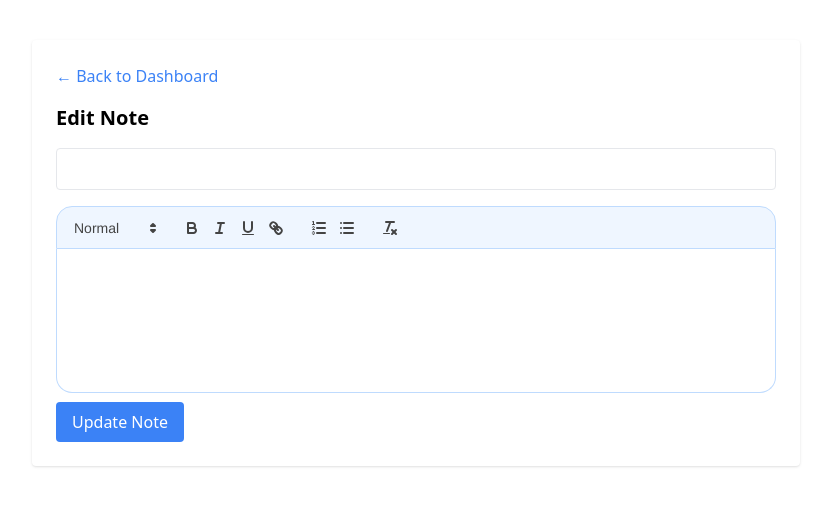
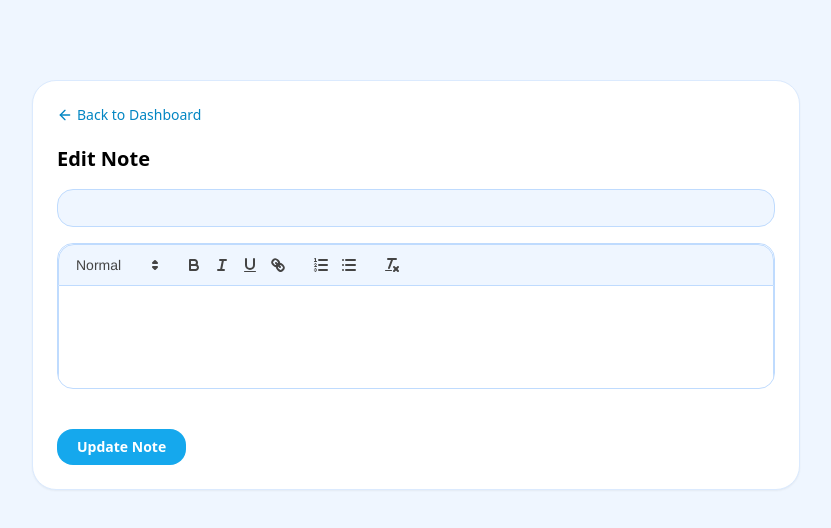
Before and after one commit to niRmana11/CollabNote, a React (Vite) app in the folder frontend/: page /edit-note/1 in a window 1280 px wide. Shown: the top 528 px of the page, without its empty margins (224-1055 px from the left). Built offline with nearby package versions, Linux system fonts and the light colour scheme; no server answers.

Commit message:
Finalize the full UI design

```diff
--- a/frontend/package.json
+++ b/frontend/package.json
@@ -11,6 +11,7 @@
   },
   "dependencies": {
     "axios": "^1.13.6",
+    "lucide-react": "^0.577.0",
     "quill": "^2.0.3",
     "react": "^18.3.1",
     "react-dom": "^18.3.1",
--- a/frontend/src/pages/Collaborators.jsx
+++ b/frontend/src/pages/Collaborators.jsx
@@ -1,5 +1,6 @@
 import { useEffect, useState } from "react";
 import { useParams, useNavigate } from "react-router-dom";
+import { ArrowLeft } from "lucide-react";
 import {
   getNoteById,
   addCollaborator,
@@ -45,16 +46,22 @@ function Collaborators() {
     fetchNote();
   }, []);
 
-  if (!note) return <p>Loading...</p>;
+  if (!note)
+    return (
+      <p className="text-center mt-10 text-sm text-gray-400">Loading...</p>
+    );
 
   return (
-    <div className="max-w-xl mx-auto mt-10 bg-white p-6 rounded shadow">
+    <div className="min-h-screen bg-blue-50 px-4 py-10">
+      <div className="flex justify-center mt-10 px-4">
+        <div className="w-full max-w-xl bg-white border border-blue-100 p-6 rounded-3xl shadow-sm">
           {/* Back button */}
           <button
             onClick={() => navigate("/dashboard")}
-        className="flex items-center gap-1 text-blue-500 hover:text-blue-700 mb-4"
+            className="flex items-center gap-1 text-sm text-[#0286c3] font-medium hover:text-[#034f72] mb-5 transition-colors duration-150"
           >
-        ← Back to Dashboard
+            <ArrowLeft size={16} />
+            Back to Dashboard
           </button>
 
           <h2 className="text-xl font-bold mb-4">Manage Collaborators</h2>
@@ -64,13 +71,13 @@ function Collaborators() {
             <input
               type="email"
               placeholder="User Email"
-          className="border p-2 flex-1 rounded"
+              className="border border-blue-200 bg-blue-50 p-2 px-4 flex-1 rounded-2xl text-sm focus:outline-none focus:ring-2 focus:ring-blue-200"
               value={email}
               onChange={(e) => setEmail(e.target.value)}
             />
             <button
               onClick={handleAdd}
-          className="bg-green-500 text-white px-4 py-2 rounded"
+              className="bg-[#15a8ed] text-white text-sm font-semibold px-5 py-2 rounded-2xl hover:bg-[#0484c0] transition-colors duration-150"
             >
               Add
             </button>
@@ -81,12 +88,14 @@ function Collaborators() {
             {note.collaborators.map((user) => (
               <li
                 key={user._id}
-            className="flex justify-between items-center border p-2 rounded"
+                className="flex justify-between items-center border border-blue-100 bg-blue-50 px-4 py-2 rounded-2xl"
               >
-            <span>{user.name}</span>
+                <span className="text-sm font-medium text-[#034f72]">
+                  {user.name}
+                </span>
                 <button
                   onClick={() => handleRemove(user._id)}
-              className="text-red-500"
+                  className="text-xs font-semibold text-red-400 bg-red-50 border border-red-200 px-3 py-1 rounded-2xl hover:bg-red-100 transition-colors duration-150"
                 >
                   Remove
                 </button>
@@ -94,6 +103,8 @@ function Collaborators() {
             ))}
           </ul>
         </div>
+      </div>
+    </div>
   );
 }
 
--- a/frontend/src/pages/EditNote.jsx
+++ b/frontend/src/pages/EditNote.jsx
@@ -1,6 +1,7 @@
 import { useEffect, useState } from "react";
 import { useParams, useNavigate } from "react-router-dom";
 import ReactQuill from "react-quill";
+import { ArrowLeft } from "lucide-react";
 import "react-quill/dist/quill.snow.css";
 import { getNoteById, updateNote } from "../api/notesApi";
 
@@ -36,43 +37,48 @@ function EditNote() {
   }, []);
 
   return (
-    <div className="flex justify-center mt-10">
+    <div className="min-h-screen bg-blue-50 px-4 py-10">
+      <div className="flex justify-center mt-10 px-4">
         <form
           onSubmit={handleUpdate}
-        className="w-full max-w-3xl bg-white p-6 rounded shadow"
+          className="w-full max-w-3xl bg-white border border-blue-100 p-6 rounded-3xl shadow-sm"
         >
           {/* Back button */}
           <button
             type="button"
             onClick={() => navigate("/dashboard")}
-          className="flex items-center gap-1 text-blue-500 hover:text-blue-700 mb-4"
+            className="flex items-center gap-1 text-sm text-[#0286c3] font-medium hover:text-[#034f72] mb-5 transition-colors duration-150"
           >
-          ← Back to Dashboard
+            <ArrowLeft size={16} />
+            Back to Dashboard
           </button>
 
           <h2 className="text-xl font-bold mb-4">Edit Note</h2>
 
           <input
             type="text"
-          className="w-full border p-2 mb-4 rounded"
+            className="w-full border border-blue-200 bg-blue-50 p-2 px-4 mb-4 rounded-2xl text-sm focus:outline-none focus:ring-2 focus:ring-blue-200"
             value={title}
             onChange={(e) => setTitle(e.target.value)}
           />
 
+          <div className="rounded-2xl overflow-hidden border border-blue-200 mb-10">
             <ReactQuill
               value={content}
               onChange={setContent}
-          className="mb-4 h-36"
+              className="h-36 text-sm"
             />
+          </div>
 
           <button
             type="submit"
-          className="bg-blue-500 text-white px-4 py-2 mt-9 rounded"
+            className="bg-[#15a8ed] text-white text-sm font-semibold px-5 py-2 rounded-2xl hover:bg-[#0484c0] transition-colors duration-150"
           >
             Update Note
           </button>
         </form>
       </div>
+    </div>
   );
 }
 
```
Also changed, not shown: 1 other file (tests, documents, lock files or other folders). Lines whose indentation alone changed are shown as unchanged.
